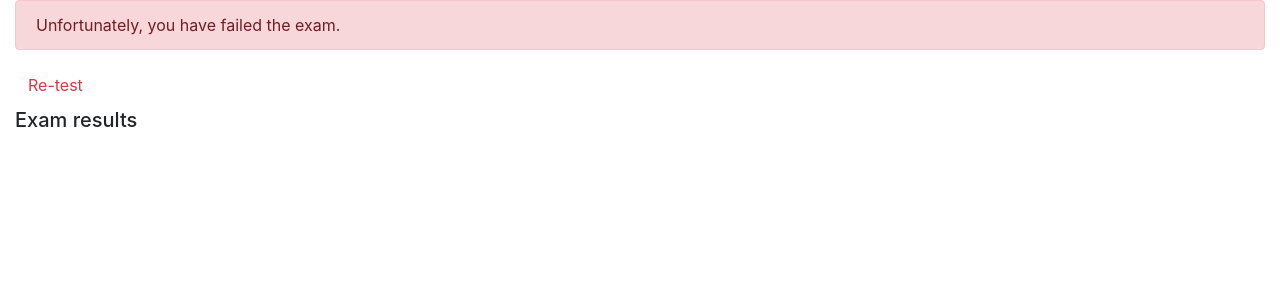
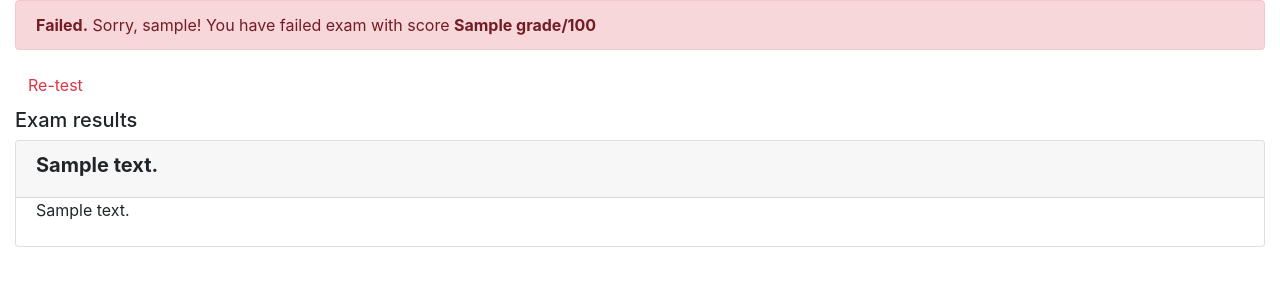
Before and after one commit to priya270497/django_model, a Django app: template onlinecourse/templates/onlinecourse/exam_result_bootstrap.html in a window 1280 px wide. Shown: the part 56-356 px from the top of the page. Run offline with Django 3.2, Linux system fonts and the light colour scheme; a user stored in the database is signed in; tables that the repository leaves empty hold one stand-in row (values such as "Sample post"); the template is opened without the code that fills it: values that come from a table or form of the project are taken from there, most other values are stand-ins (such as "Sample title", 1, 10 or a date in 2020); some libraries are stand-ins or nearby versions.

Commit message:
Update exam_result_bootstrap.html

```diff
--- a/onlinecourse/templates/onlinecourse/exam_result_bootstrap.html
+++ b/onlinecourse/templates/onlinecourse/exam_result_bootstrap.html
@@ -2,8 +2,13 @@
 <html lang="en">
 <head>
     <meta charset="UTF-8">
+    <meta name="viewport" content="width=device-width, initial-scale=1">
     {% load static %}
-    <link rel="stylesheet" href="https://maxcdn.bootstrapcdn.com/bootstrap/4.5.2/css/bootstrap.min.css">
+    <link rel="stylesheet" href="https://maxcdn.bootstrapcdn.com/bootstrap/4.3.1/css/bootstrap.min.css">
+  <link rel="stylesheet" href="https://cdn.jsdelivr.net/npm/bootstrap@4.6.1/dist/css/bootstrap.min.css">
+  <script src="https://cdn.jsdelivr.net/npm/jquery@3.6.0/dist/jquery.slim.min.js"></script>
+  <script src="https://cdn.jsdelivr.net/npm/popper.js@1.16.1/dist/umd/popper.min.js"></script>
+  <script src="https://cdn.jsdelivr.net/npm/bootstrap@4.6.1/dist/js/bootstrap.bundle.min.js"></script>
 </head>
 <body>
 
@@ -38,34 +43,41 @@
 <div class="container-fluid">
     {% if grade > 80 %}
     <div class="alert alert-success">
-        You have passed the exam! Congratulations!
+       <!--HINT Display passed info -->
+       <b>Congratulations, {{ user.username }}!</b>   You have passed the exam and compleeted thhe course with score <b>{{ grade }}/100</b></b>
     </div>
         {% else %}
         <div class="alert alert-danger">
-            Unfortunately, you have failed the exam.
+            <!--HINT Display failed info -->
+            <b>Failed.</b> Sorry, {{ user.username }}! You have failed exam with score <b>{{ grade }}/100</b></b>
         </div>
         <a class="btn btn-link text-danger" href="{% url 'onlinecourse:course_details' course.id %}">Re-test</a>
         {% endif %}
         <div class="card-columns-vertical mt-1">
-            <h5 class="">Exam results</h5>
-            {% for question in course.question_set.all %}
-            <div class="card">
-                <div class="card-body">
-                    <h6 class="card-title">{{ question.text }}</h6>
-                    <ul class="list-group list-group-flush">
-                        {% for choice in question.choice_set.all %}
-                        <li class="list-group-item {% if choice.is_correct %}bg-success text-white{% endif %}">
-                            {{ choice.choice_text }}
-                            {% if choice.is_correct and choice.id in selected_ids %}
-                            <span class="badge badge-success float-right">Correct</span>
-                            {% elif not choice.is_correct and choice.id in selected_ids %}
-                            <span class="badge badge-danger float-right">Incorrect</span>
+        <h5 class="">Exam results</h5>
+            <!--HINT Display exam results-->
+            {% for lesson in course.lesson_set.all %}
+            {% for question in lesson.question_set.all %}
+            <div class="card mt-1">
+                <div class="card-header"><h5 style="font-weight:bold">{{ question.text}}</h5></div>
+                <div class="form-group">
+                <!--... for each choice in the question  choice_{{choice.id}}...-->
+                    {% for choice in question.choice_set.all %}
+                    <div class="form-check">
+                        {% if choice.id in selected %}
+                            {% if choice.is_correct == True %}
+                                <label style="color:#2ea94a;font-weight:bold">Correct answer: {{choice.choice_text}}</label>
+                            {% else %}
+                                <label style="color:red;font-weight:bold">Wrong answer: {{choice.choice_text}}</label>
                             {% endif %}
-                        </li>
-                        {% endfor %}
-                    </ul>
+                        {% else %}
+                            <label>{{choice.choice_text}}</label>
+                        {% endif %}
+                    </div>
+                    {% endfor %}
                 </div>
             </div>
+            {% endfor %}
             {% endfor %}
         </div>
     </div>
```
